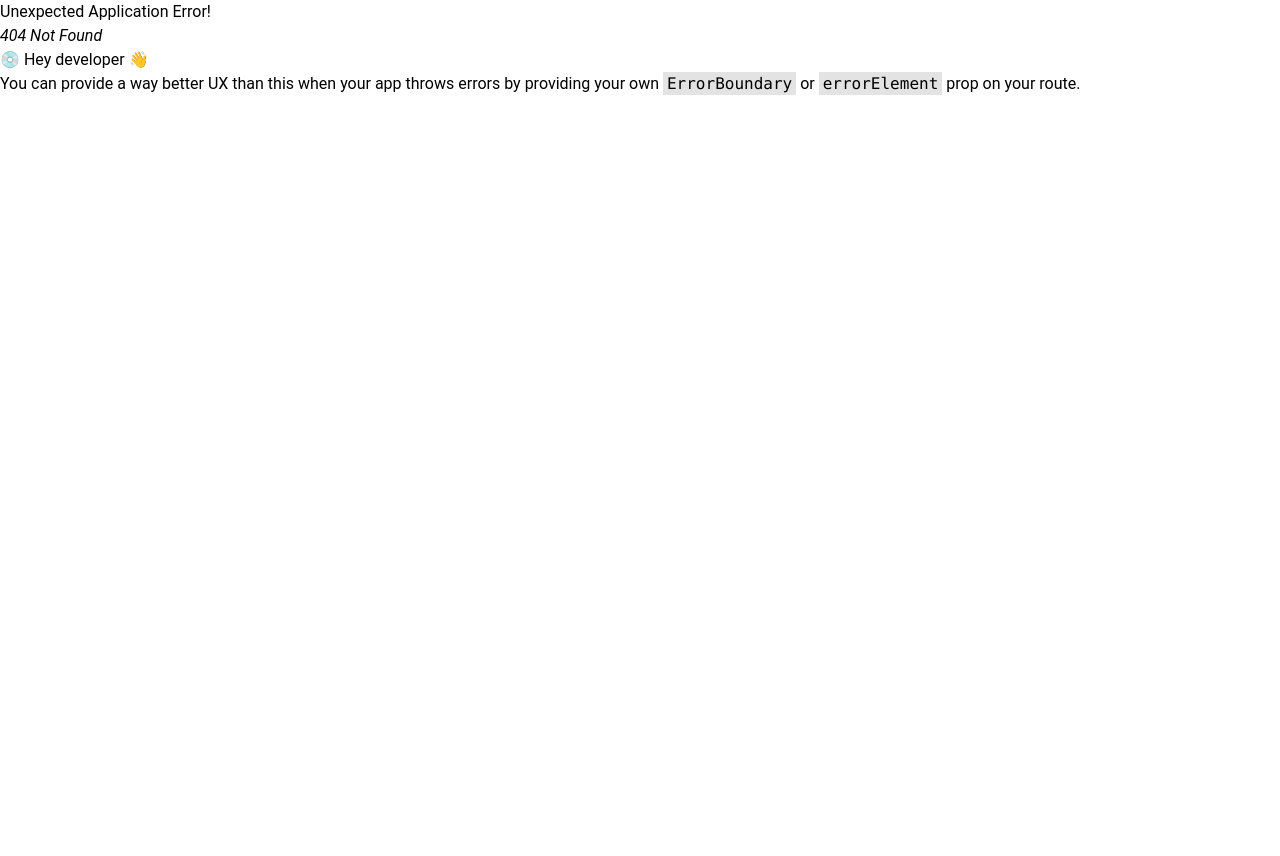
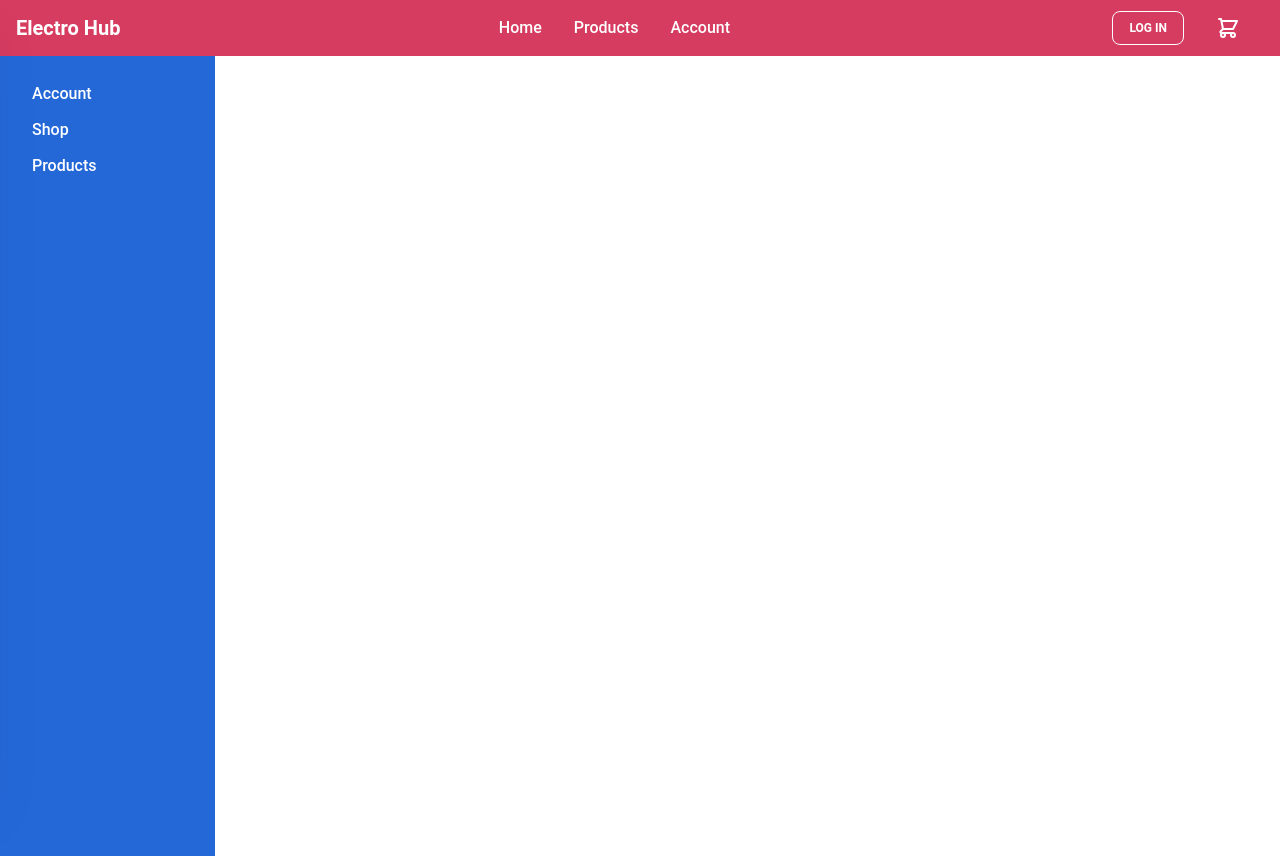
Before and after one commit to shiningsudipto/a9-client, a React (Vite) app: page /vendor in a window 1280 px wide. Before the commit this address had no page. Before the commit the page ends 800 px from the top, so only its background shows below. Built offline with nearby package versions, Linux system fonts and the light colour scheme.

Commit message:
account layout setup done

```diff
--- /dev/null
+++ b/src/components/layouts/AccountLayout.tsx
@@ -0,0 +1,83 @@
+import {
+  Drawer,
+  Button,
+  Typography,
+  IconButton,
+  ListItem,
+} from "@material-tailwind/react";
+import { useState } from "react";
+import { RxCross2 } from "react-icons/rx";
+import { FiMenu } from "react-icons/fi";
+import CustomNavbar from "../shared/CustomNavbar";
+import { Outlet } from "react-router-dom";
+const AccountLayout = () => {
+  const [open, setOpen] = useState(false);
+
+  const openDrawer = () => setOpen(true);
+  const closeDrawer = () => setOpen(false);
+
+  const menuLinks = [
+    {
+      path: "account",
+      name: "Account",
+    },
+    {
+      path: "shop",
+      name: "Shop",
+    },
+    {
+      path: "/products",
+      name: "Products",
+    },
+  ];
+
+  return (
+    <div className="">
+      <CustomNavbar />
+      <div className="flex">
+        {/* drawer */}
+        <Button onClick={openDrawer} className="lg:hidden block">
+          <FiMenu />
+        </Button>
+        <Drawer
+          open={open}
+          onClose={closeDrawer}
+          overlay={false}
+          className="p-4"
+        >
+          <div className="mb-6 flex items-center justify-between">
+            <Typography variant="h5" color="blue-gray">
+              Material Tailwind
+            </Typography>
+            <IconButton variant="text" color="blue-gray" onClick={closeDrawer}>
+              <RxCross2 />
+            </IconButton>
+          </div>
+        </Drawer>
+        <div className="w-[250px] h-screen bg-secondary-500 p-5">
+          {menuLinks?.map((item, index) => {
+            return (
+              <Typography
+                key={index}
+                as="a"
+                href={item.path}
+                variant="paragraph"
+                color="white"
+                className="font-medium"
+              >
+                <ListItem className="flex items-center gap-2 py-2 pr-4">
+                  {item.name}
+                </ListItem>
+              </Typography>
+            );
+          })}
+        </div>
+        <div className="w-full ">
+          <Outlet />
+        </div>
+      </div>
+    </div>
+  );
+};
+
+export default AccountLayout;
--- a/src/components/shared/CustomNavbar.tsx
+++ b/src/components/shared/CustomNavbar.tsx
@@ -29,11 +29,11 @@ const menuLinks = [
     name: "Home",
   },
   {
-    path: "/",
-    name: "Shop",
+    path: "/products",
+    name: "Products",
   },
   {
-    path: "/",
+    path: "/vendor/account",
     name: "Account",
   },
 ];
--- /dev/null
+++ b/src/pages/account/Account.tsx
@@ -0,0 +1,30 @@
+import { useGetUserByIdQuery } from "../../redux/features/auth";
+import { useAppSelector } from "../../redux/hooks";
+import { TUser, useCurrentUser } from "../../redux/slices/auth";
+
+const Account = () => {
+  const user = useAppSelector(useCurrentUser) as TUser;
+  const { data } = useGetUserByIdQuery(user.id);
+  const userData = data?.data;
+  return (
+    <div className="bg-gray-500 min-h-screen flex justify-center items-center">
+      <div className="w-[500px] p-5 bg-white rounded-md mx-auto">
+        <div className="flex flex-col items-center space-y-2">
+          <img
+            src={userData?.avatar}
+            alt=""
+            className="size-[150px] rounded-full object-cover"
+          />
+          <p className="text-xl font-bold">{userData?.name}</p>
+          <p className="text-lg font-medium">{userData?.email}</p>
+        </div>
+        <div className="mt-5 flex items-baseline gap-2">
+          <p className="font-bold">Address:</p>
+          <p>{userData?.address}</p>
+        </div>
+      </div>
+    </div>
+  );
+};
+
+export default Account;
--- /dev/null
+++ b/src/pages/shop/Shop.tsx
@@ -0,0 +1,9 @@
+const Shop = () => {
+  return (
+    <div>
+      <p>Hello, Shop!</p>
+    </div>
+  );
+};
+
+export default Shop;
--- a/src/redux/features/auth/index.ts
+++ b/src/redux/features/auth/index.ts
@@ -33,6 +33,9 @@ const authApi = baseApi.injectEndpoints({
     getAllUsers: builder.query({
       query: () => `/user/all`,
     }),
+    getUserById: builder.query({
+      query: (id) => `/user/${id}`,
+    }),
   }),
 });
 
@@ -42,4 +45,5 @@ export const {
   useUpdateUserMutation,
   useDeleteUserMutation,
   useGetAllUsersQuery,
+  useGetUserByIdQuery,
 } = authApi;
--- /dev/null
+++ b/src/redux/features/follower/index.ts
@@ -0,0 +1,15 @@
+import baseApi from "../../api/baseApi";
+
+const followApi = baseApi.injectEndpoints({
+  endpoints: (builder) => ({
+    getFollowingShops: builder.query({
+      query: (id) => `/follower/user/${id}`,
+    }),
+    getFollowerByShop: builder.query({
+      query: (id) => `/follower/shop/${id}`,
+    }),
+  }),
+});
+
+export const { useGetFollowerByShopQuery, useGetFollowingShopsQuery } =
+  followApi;
```
Also changed, not shown: src/routes/router.tsx (+17 -0 lines).
